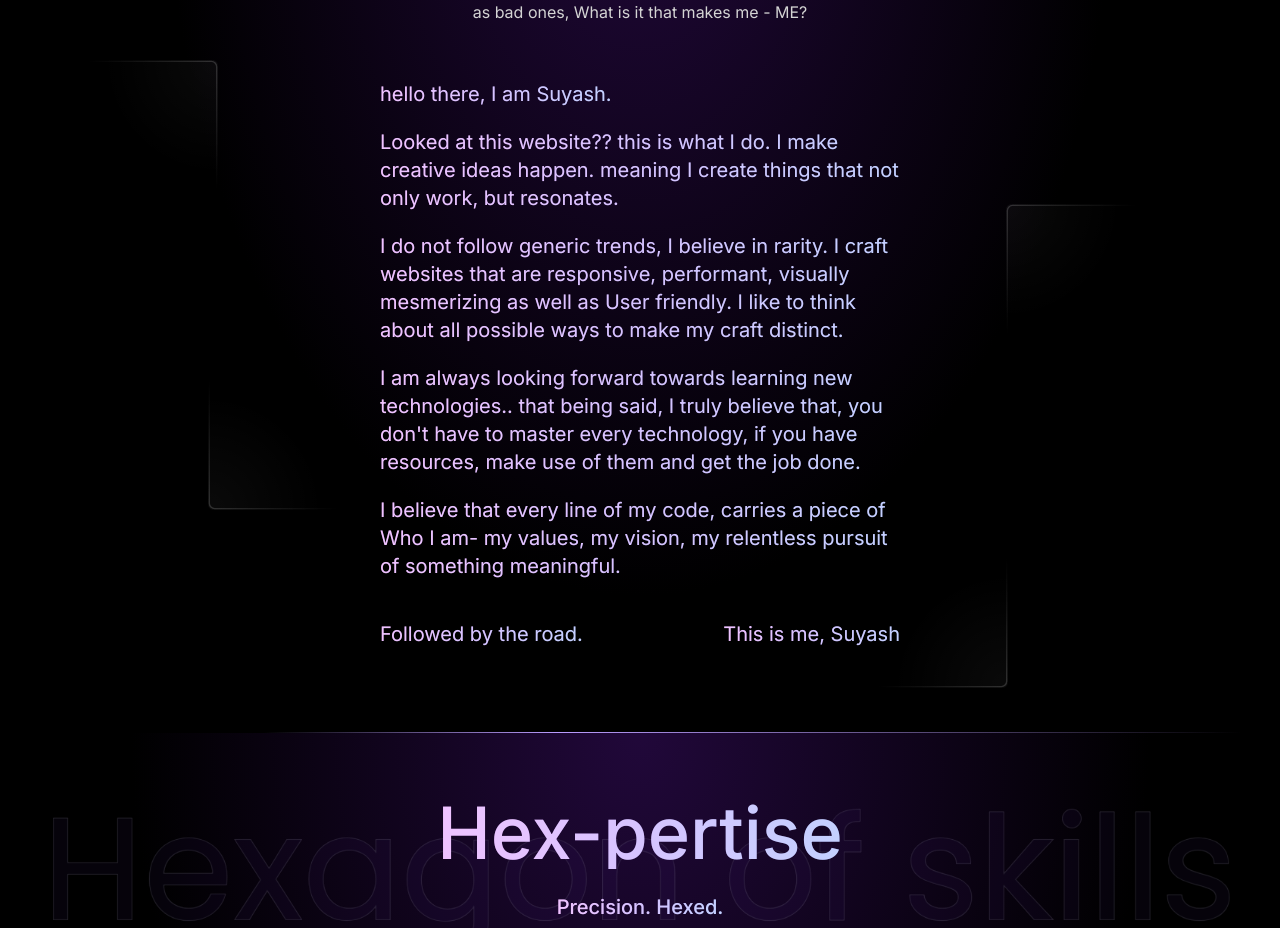
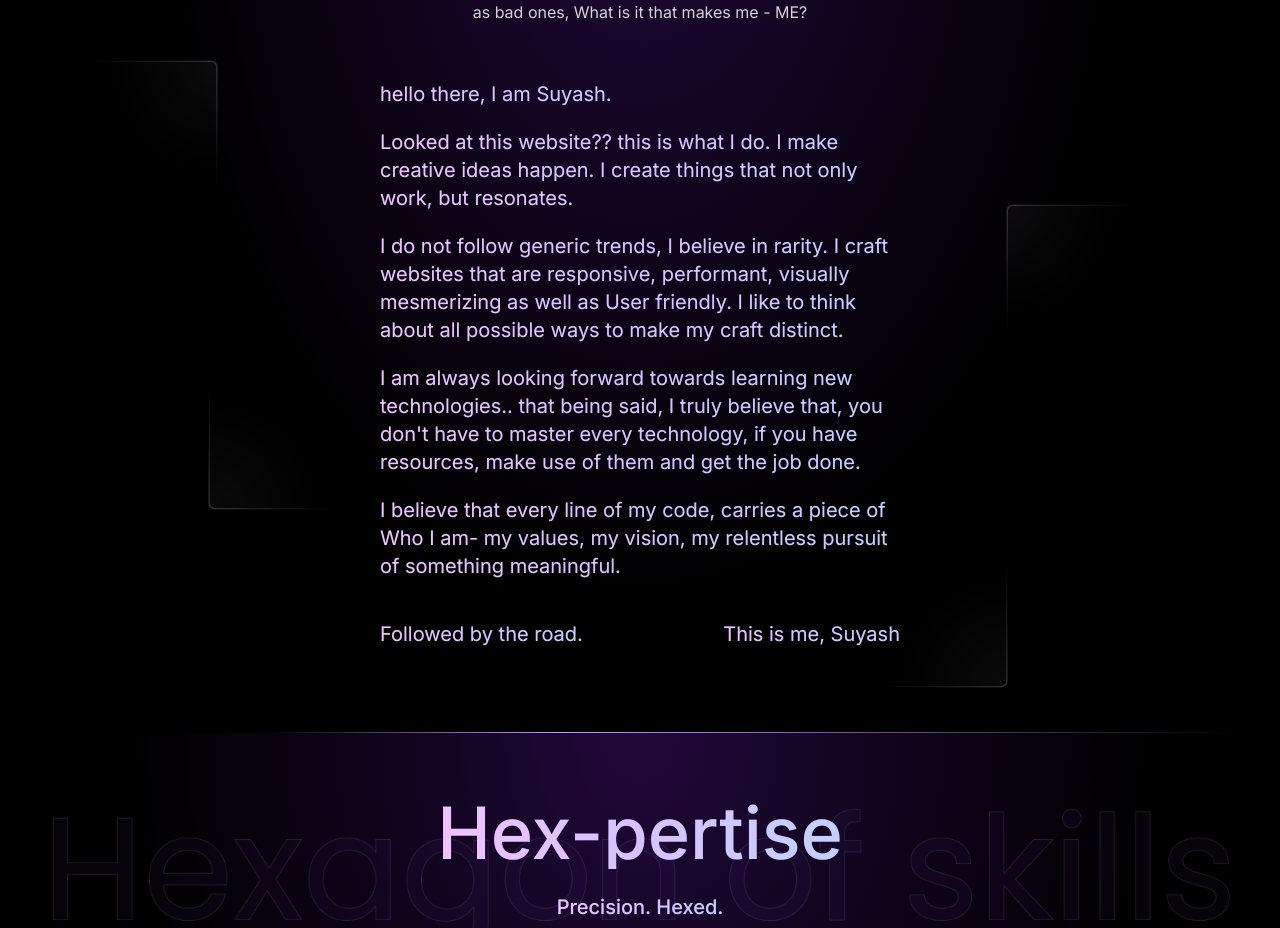
Before and after one commit to Suyyuu/portfolio, a Next.js app: page / in a window 1280 px wide. Shown: the part 2410-3338 px from the top of the page. Built offline with nearby package versions, Linux system fonts and the light colour scheme.

Commit message:
new tweak in intro

```diff
--- a/components/ui/About.tsx
+++ b/components/ui/About.tsx
@@ -33,7 +33,7 @@ const About = () => {
 
           <p>
             Looked at this website?? this is what I do. I make creative ideas
-            happen. meaning I create things that not only work, but resonates.
+            happen. I create things that not only work, but resonates.
           </p>
 
           <p>
```
